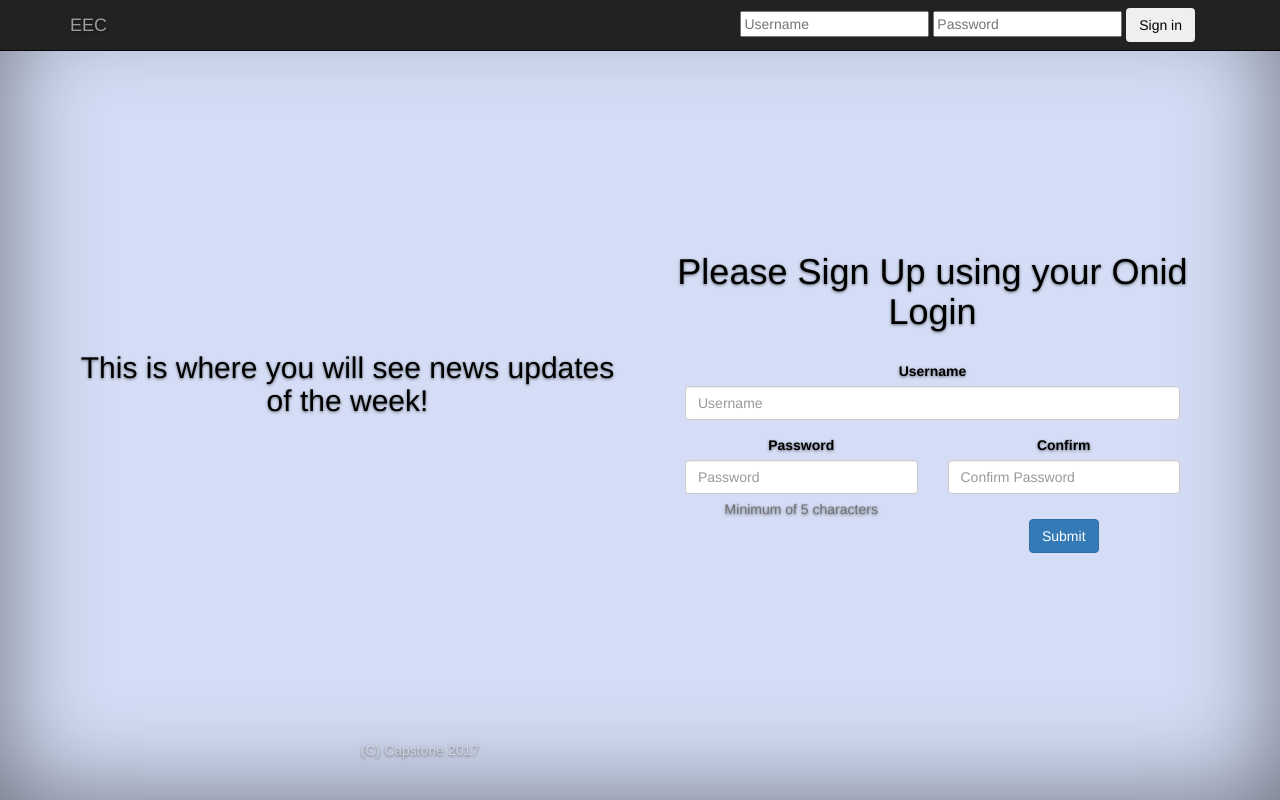
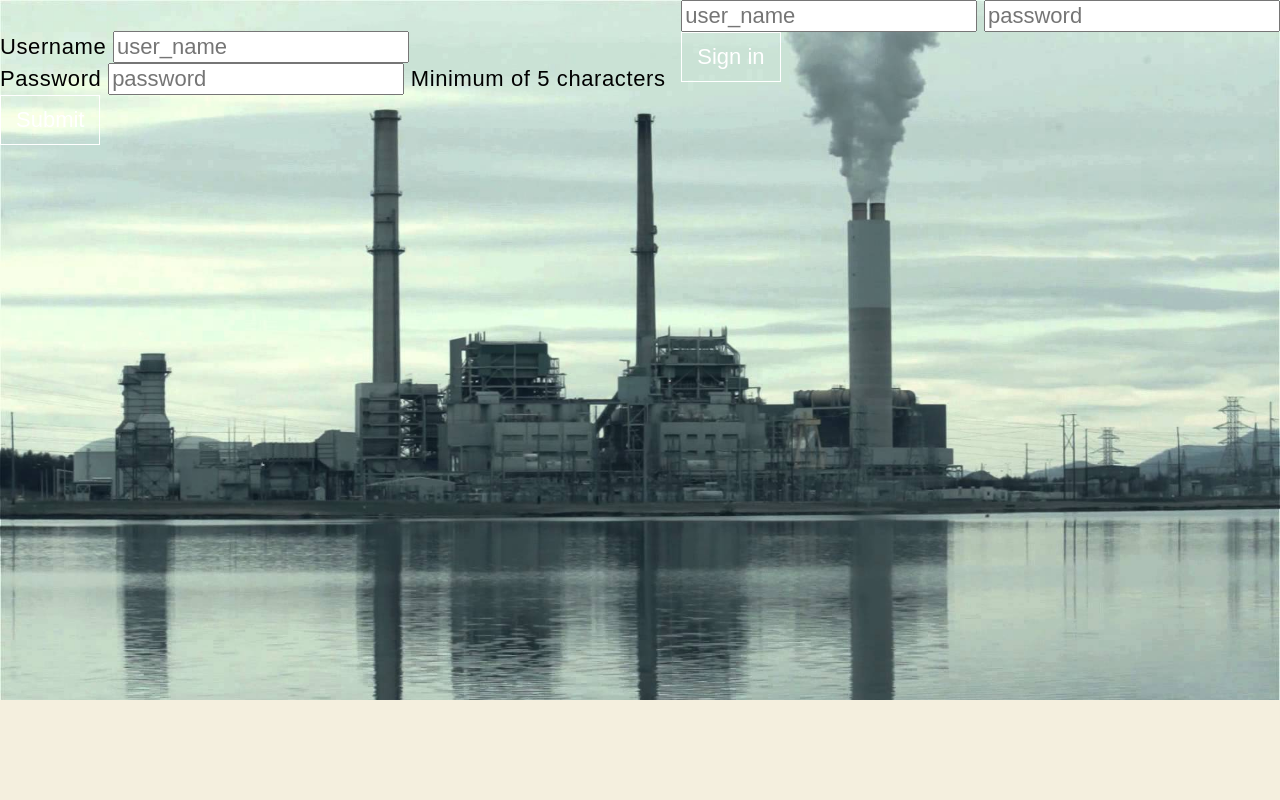
Before and after one commit to kannabanana/Capstone, a PHP site: page /index.html in a window 1280 px wide. Run offline with PHP 8.4, Linux system fonts and the light colour scheme; some libraries are stand-ins or nearby versions; some web fonts are replaced.

Commit message:
working login page

```diff
--- a/winter/views/_header.php
+++ b/winter/views/_header.php
@@ -2,8 +2,5 @@
 ini_set('error_reporting', E_ALL);
 session_start();
 $db = new mysqli("oniddb.cws.oregonstate.edu","amidong-db","s7whrue6vvn8lbAP","amidong-db");
-$_SESSION["id"] = "000000004";
-
-
 
 ?>
--- a/winter/views/index.html
+++ b/winter/views/index.html
@@ -1,63 +1,43 @@
 <!DOCTYPE html>
 <html lang="en">
   <head>
+
+<link rel="stylesheet" href="login.css">
+
    <meta charset="utf-8">
     <meta http-equiv="X-UA-Compatible" content="IE=edge">
     <meta name="viewport" content="width=device-width, initial-scale=1">
     <meta name="description" content="Main page">
-    <meta name="author" content="Brandon Lee">
 
+<link href="../css/home.css" rel="stylesheet">
 <title>Welcome to Energy Efficiency Center</title>
 
-    <!-- CSS -->
-    <link href="../css/bootstrap.min.css" rel="stylesheet">
-    <link href="../css/cover.css" rel="stylesheet">
-    <link rel="shortcut icon" href="../images/Telly.ico">
  </head>
   <body>
-     <!-- --------------------------------- The two main wrappers for the site --------------------------------- -->
-     <div class="site-wrapper">
-      <div class="site-wrapper-inner">
-     <!-- --------------------------------- Navigation Bar --------------------------------- -->
-          <div class="navbar navbar-inverse navbar-fixed-top" role="navigation">
-              <div class="container">
-                  <div class="navbar-header">
-                      <a class="navbar-brand" href="http://web.engr.oregonstate.edu/~kannas/database-pr/Database-Project/views/index.html">EEC</a>
-                  </div>
-                  <!-- --------------------------------- Login Form --------------------------------- -->
-                  <form data-toggle="validator" role="form" class="navbar-form pull-right" action="http://web.engr.oregonstate.edu/~kannas/database-pr/Database-Project/views/submit_login.php" autocomplete="off" method="post">
-                      <input class="span2" name="username" type="text" placeholder="Username" required>
-                      <input class="span2" name="password" type="password" placeholder="Password" required>
-                      <button type="submit" class="btn">Sign in</button>
+
+<div class="jumbotron" style="background-image: url(factory.jpg); height: 700px; background-size: 100%;">
+<div id="centershit">
+   <form data-toggle="validator" role="form" class="navbar-form pull-right" action="submit_login.php" autocomplete="off" method="post">
+                      <input class="span2" name="user_name" type="text" placeholder="user_name" required>
+                      <input class="span2" name="password" type="password" placeholder="password" required>
+                      <button type="submit" class="btn btn-primary">Sign in</button>
                   </form>
-              </div>
-          </div>
-      <!-- --------------------------------- Left screen website information Panel --------------------------------- -->
+
+
       <div class="container">
           <div class="row">
               <div class="col-md-6">
-                  <h1><br><br></h1>
-                  <h2>This is where you will see news updates of the week!</h2>
-              </div>
-      <!-- --------------------------------- Registration Form --------------------------------- -->
-              <div class="col-md-6">
-                  <h1>Please Sign Up using your Onid Login</h1>
                   <br />
                   <div class="container-fluid">
-                          <form data-toggle="validator" role="form" autocomplete="off" action="http://web.engr.oregonstate.edu/~kannas/database-pr/Database-Project/views/submit_registration.php" method="post">
+                          <form data-toggle="validator" role="form" autocomplete="off" action="submit_registration.php" method="post">
                               <div class="form-group col-lg-12">
-                                  <label for="username" class="control-label">Username</label>
-                                  <input name="username" type="text" class="form-control" placeholder="Username" required>
+                                  <label for="user_name" class="control-label">Username</label>
+                                  <input name="user_name" type="text" class="form-control" placeholder="user_name" required>
                               </div>
                               <div class="form-group col-sm-6">
                                   <label for="password" class="control-label">Password</label>
-                                  <input name="password" type="password" data-minlength="5" class="form-control" id="password" placeholder="Password" required>
+                                  <input name="password" type="password" data-minlength="5" class="form-control" id="password" placeholder="password" required>
                                   <span class="help-block">Minimum of 5 characters</span>
-                              </div>
-                              <div class="form-group col-sm-6">
-                                  <label for="confirm_password" class="control-label">Confirm</label>
-                                  <input name="confirm_password" type="password" class="form-control" id="confirm_password" data-match="#password" data-match-error="Passwords do not match" placeholder="Confirm Password" required>
-                                  <div class="help-block with-errors"></div>
                               </div>
                               <div class="form-group">
                                   <button type="submit" class="btn btn-primary">Submit</button>
@@ -66,18 +46,9 @@
                   </div>
               </div>
 	   </div>
-      <!-- --------------------------------- Footer --------------------------------- -->
-          <div class="mastfoot">
-            <div class="inner">
-              <p>(C) Capstone 2017</p>
+
+
 	</div>
 	</div>
-         </div>
-      </div>
-    </div>
-    <!-- Placed at the end of the document so the pages load faster -->
-    <!-- Validation Library -->
-    <script src="../js/validator.js"></script>
-    <script type="text/javascript" src="https://cdnjs.cloudflare.com/ajax/libs/jquery/3.0.0-rc1/jquery.js"></script>
   </body>
 </html>
--- a/winter/views/landing.html
+++ b/winter/views/landing.html
@@ -39,7 +39,7 @@
                     </a>
                 </li>
                 <li>
-                    <a href="#profile">Profile</a>
+                    <a href="profile.php">Profile</a>
                 </li>
                 <li>
                     <a href="#">Shortcuts</a>
--- a/winter/views/login.php
+++ b/winter/views/login.php
@@ -47,7 +47,4 @@
       echo '<p class="error">You must enter all of the sign-up data.</p>';
     }
   }
-*/
-}
-  mysqli_close($db);
 ?>
--- a/winter/views/submit_registration2.php
+++ b/winter/views/submit_registration2.php
@@ -22,6 +22,4 @@
     echo "Error: " . $sql . "<br>" . mysqli_error($db);
 }
 
-// Close connection
-$db->close();
 ?>
```
Also changed, not shown: winter/views/profile.php (+1 -57 lines), winter/views/submit_login.php (+11 -12 lines), winter/views/submit_registration.php (+4 -6 lines). Lines whose indentation alone changed are shown as unchanged.
